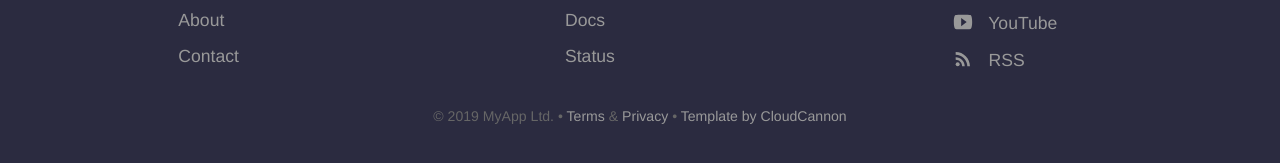
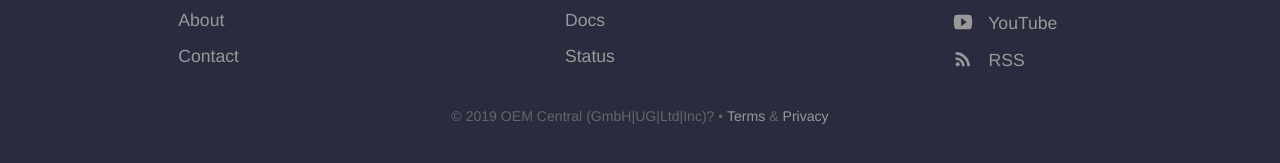
Before and after one commit to oem-central/oem-central.github.io, a Jekyll site: the page built from index.html, in a window 1280 px wide and 900 px high, scrolled down 2499 px. Shown: the part 723-886 px from the top of the window. Built offline with Jekyll 4.4.1, drawn with Linux system fonts in a browser that asks for light colours.

Commit message:
Update co name in footer + rm template author link

```diff
--- a/_config.yml
+++ b/_config.yml
@@ -12,7 +12,7 @@ disqus_shortname:
 logo: /siteicon.png
 description: The marketplace to connect product designers and developers with manufacturers
 author:
-  name: OEM Central
+  name: 'OEM Central (GmbH|UG|Ltd|Inc)?'
   email: hello@oem-central.com
   twitter: oem-central # twitter username without the @ symbol
 social:
--- a/_layouts/default.html
+++ b/_layouts/default.html
@@ -44,7 +44,7 @@
 					</ul>
 					{% endfor %}
 				</div>
-				<p class="copyright">&copy; {{ site.time | date: '%Y' }} MyApp Ltd. • <a href="#">Terms</a> &amp; <a href="#">Privacy</a> • <a href="https://cloudcannon.com/">Template by CloudCannon</a></p>
+        <p class="copyright">&copy; {{ site.time | date: '%Y' }} {{ site.author.name }} • <a href="#">Terms</a> &amp; <a href="#">Privacy</a></p>
 			</div>
 		</footer>
 		<script>
```
